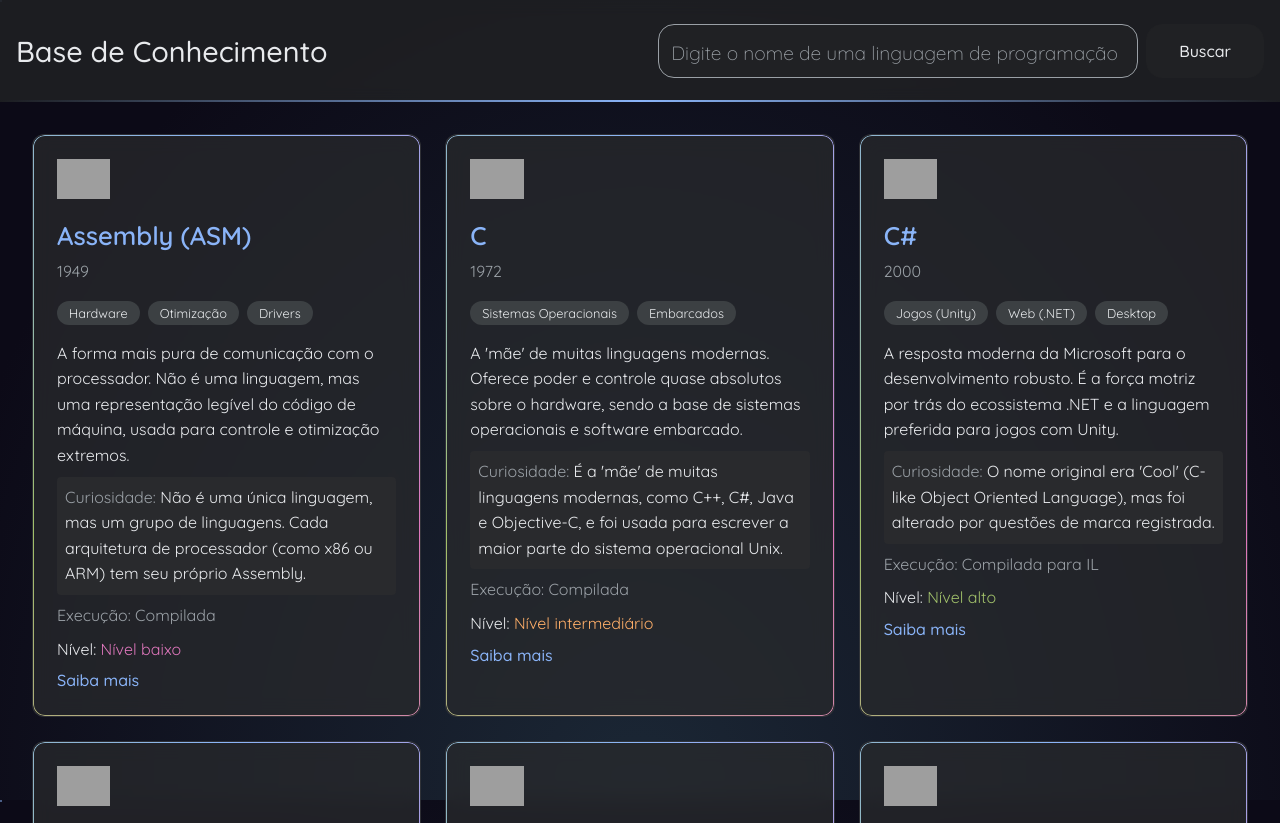
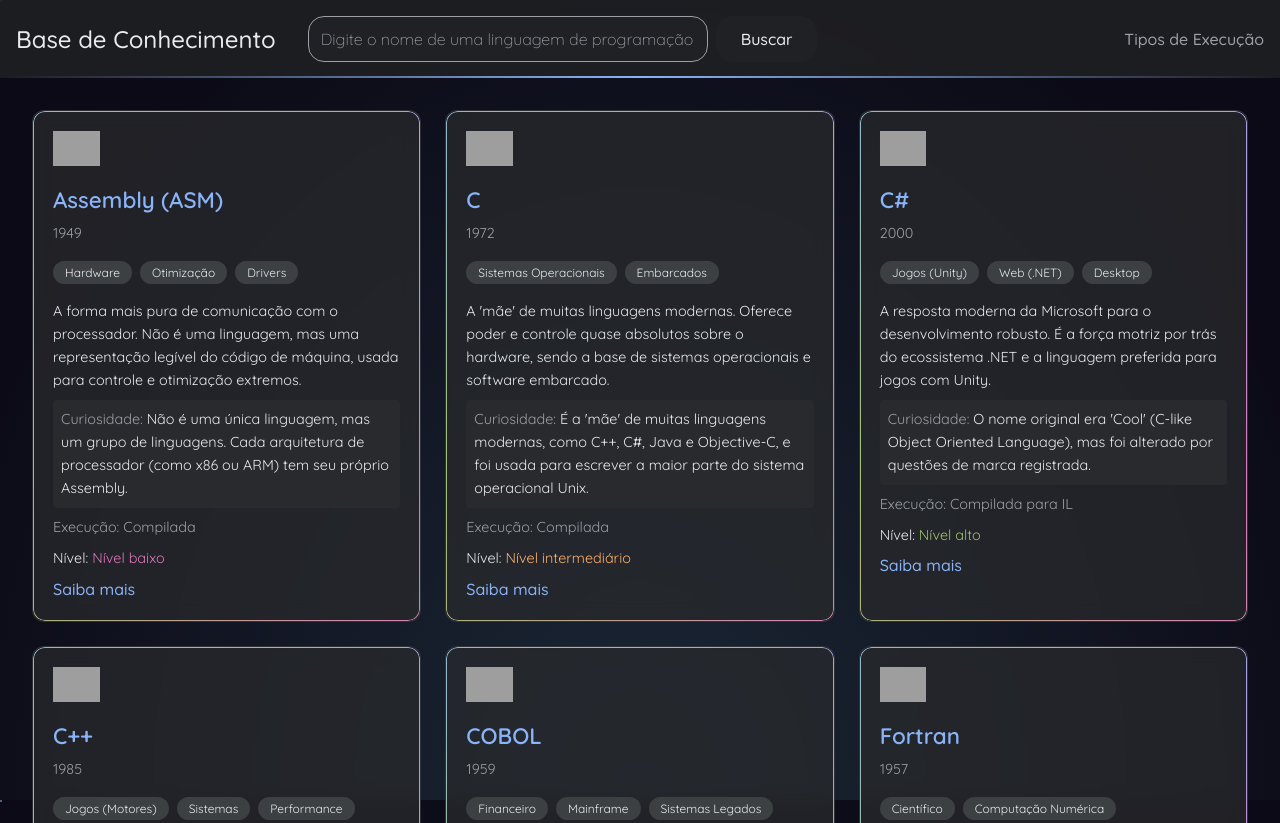
Before and after one commit to vlbmari/Project_Info_Languages_Dev, a plain HTML site: page index.html in a window 1280 px wide. Shown: the top 823 px of the page. Drawn offline with Linux system fonts and the light colour scheme; grey boxes are pictures that could not be loaded.

Commit message:
Adicionando link e ajustando tamanho de cards

```diff
--- a/index.html
+++ b/index.html
@@ -25,13 +25,19 @@
     <div id="stars3" style="background-image: url('http://www.script-tutorials.com/demos/360/images/clouds.png'); animation-duration: 120s; opacity: 0.3;"></div>
 
     <header>
-        <h1>Base de Conhecimento</h1>
-        <div class="search-wrapper" role="search">
-            <input type="text" id="campo-busca" oninput="handleSearchInput()" placeholder="Digite o nome de uma linguagem de programação" autocomplete="off">
-            <button id="botao-busca" onclick="realizarBusca()">Buscar</button>
-            <div id="sugestoes-container"></div>
+        <div class="header-content-left">
+            <h1>Base de Conhecimento</h1>
+            <div class="search-wrapper" role="search">
+                <input type="text" id="campo-busca" oninput="handleSearchInput()" placeholder="Digite o nome de uma linguagem de programação" autocomplete="off">
+                <button id="botao-busca" onclick="realizarBusca()">Buscar</button>
+                <div id="sugestoes-container"></div>
+            </div>
         </div>
+        <nav class="header-nav-right">
+            <a href="#tipos-execucao">Tipos de Execução</a>
+        </nav>
     </header>
+
     <main>
         <section class="card-container">
             <!-- <article class="card">
@@ -43,7 +49,7 @@
         </section>
 
         <section>
-            <h2>Entenda sobre tipos de execução:</h2>
+            <h2 id="tipos-execucao">Entenda sobre tipos de execução:</h2>
             <div class="curiosidades-container">
                 <div class="curiosidade-card">
                     <h3>Compilada</h3>
--- a/style.css
+++ b/style.css
@@ -18,6 +18,11 @@ summary, time, mark, audio, video {
 	font-size: 100%;
 	font: inherit;
 	vertical-align: baseline;
+}
+
+/* Rolagem suave ao clicar em links âncora */
+html {
+    scroll-behavior: smooth;
 }
 
 * {
@@ -56,7 +61,7 @@ body {
 
 header {
     position: relative; /* Necessário para o pseudo-elemento da borda */
-    padding: 1.5rem 1rem; /* Espaçamento interno ajustado para ser menos afastado */
+    padding: 1rem; /* Espaçamento interno ajustado */
     display: flex; /* Habilita o layout flexbox */
     align-items: center; /* Alinha os itens verticalmente ao centro */
     justify-content: space-between; /* Título à esquerda, busca à direita */
@@ -82,10 +87,34 @@ header::after {
 }
 
 header h1 {
-    font-size: 1.8rem; /* Tamanho da fonte aumentado para mais imponência */
+    font-size: 1.5rem; /* Tamanho da fonte ajustado */
     font-weight: 500; /* Peso da fonte (médio) */
     white-space: nowrap; /* Impede a quebra de linha do texto */
     color: var(--secondary-color);
+}
+
+.header-content-left {
+    display: flex;
+    align-items: center;
+    gap: 2rem; /* Espaço entre o título e o link de navegação */
+}
+
+.header-nav-right a {
+    color: var(--tertiary-color);
+    text-decoration: none;
+    font-size: 1rem;
+    font-weight: 500;
+    position: relative;
+    padding-bottom: 4px;
+    transition: color 0.2s ease;
+}
+
+.header-nav-right a:hover {
+    color: var(--primary-color);
+}
+
+.header-nav-right a::after {
+    content: none; /* Remove o sublinhado animado dos links de artigo */
 }
 
 .search-wrapper {
@@ -98,16 +127,16 @@ div input {
     border-radius: 1rem; /* Arredonda as bordas */
     border: 1px solid var(--tertiary-color); /* Define a borda */
     background: var(--bg-color); /* Cor de fundo */
-    font-family: inherit; /* Herda a família da fonte do elemento pai */
-    font-size: 1.5rem; /* Tamanho da fonte */
+    font-family: inherit;
+    font-size: 1rem; /* Tamanho da fonte reduzido */
     transition: all 0.2s ease; /* Adiciona uma transição suave para todas as propriedades */
-    width: 30rem; /* Largura do input */
+    width: 25rem; /* Largura do input reduzida */
     color: var(--secondary-color); /* Cor do texto digitado */
     margin-right: .5rem; /* Margem à direita */
 }
 
 div input::placeholder {
-    font-size: 1.2rem; /* Tamanho da fonte do placeholder */
+    font-size: 1rem; /* Tamanho da fonte do placeholder ajustado */
     font-weight: 300; /* Peso da fonte do placeholder */
     color: var(--tertiary-color); /* Cor do texto do placeholder */
 }
@@ -119,12 +148,12 @@ div input:focus {
 }
 
 #botao-busca {
-    padding: 1rem 2rem; /* Espaçamento interno */
+    padding: 0.75rem 1.5rem; /* Espaçamento interno reduzido */
     border-radius: 1rem; /* Arredonda as bordas */
     border: none; /* Remove a borda padrão */
     cursor: pointer; /* Muda o cursor para uma mão ao passar por cima */
     font-family: inherit; /* Herda a família da fonte */
-    font-weight: 500; /* Peso da fonte */
+    font-weight: 500;
     font-size: 1rem; /* Tamanho da fonte */
     white-space: nowrap; /* Impede a quebra de linha do texto */
     transition: background-color 0.2s ease, color 0.2s ease; /* Transição suave para cor de fundo e cor do texto */
@@ -182,7 +211,7 @@ main {
 /* --- Layout do Grid de Cards --- */
 .card-container {
     display: grid;
-    grid-template-columns: repeat(auto-fit, minmax(350px, 1fr));
+    grid-template-columns: repeat(auto-fit, minmax(320px, 1fr)); /* Largura mínima reduzida */
     gap: 1.5rem;
 }
 
@@ -194,7 +223,7 @@ article {
     backdrop-filter: blur(10px); /* Efeito de desfoque no fundo */
     -webkit-backdrop-filter: blur(10px); /* Suporte para Safari */
     border-radius: 0.75rem; /* Bordas arredondadas */
-    padding: 1.5rem; /* Espaçamento interno */
+    padding: 1.25rem; /* Espaçamento interno reduzido */
     border: 1px solid rgba(154, 160, 166, 0.1); /* Borda ainda mais sutil */
     transition: transform 0.3s ease, box-shadow 0.3s ease; /* Transição suave */
 
@@ -241,13 +270,13 @@ article:hover::before {
 
 article h2 {
     font-weight: 600; /* Peso da fonte */
-    font-size: 1.6rem; /* Tamanho da fonte */
+    font-size: 1.4rem; /* Tamanho da fonte reduzido */
     margin-bottom: 0.25rem; /* Margem inferior */
     color: var(--primary-color); /* Cor do texto */
 }
 
 .card-logo {
-    height: 40px; /* Define a altura do logo */
+    height: 35px; /* Altura do logo reduzida */
     width: auto; /* Deixa a largura se ajustar para não distorcer a imagem */
     object-fit: contain; /* Garante que o logo inteiro apareça, sem cortar */
     margin-bottom: 1rem; /* Adiciona um espaço abaixo do logo */
@@ -257,7 +286,7 @@ article h2 {
 article p {
     margin: 0.5rem 0; /* Margem superior e inferior */
     line-height: 1.6; /* Altura da linha para melhor legibilidade */
-    font-size: 1rem; /* Tamanho da fonte */
+    font-size: 0.9rem; /* Tamanho da fonte reduzido */
     margin-bottom: 0.5rem; /* Margem inferior */
     color: var(--secondary-color); /* Cor do texto */
 }
@@ -306,7 +335,7 @@ article a:hover {
     color: var(--secondary-color);
     padding: 0.25rem 0.75rem;
     border-radius: 1rem;
-    font-size: 0.8rem;
+    font-size: 0.75rem;
 }
 
 .curiosidade {
```
